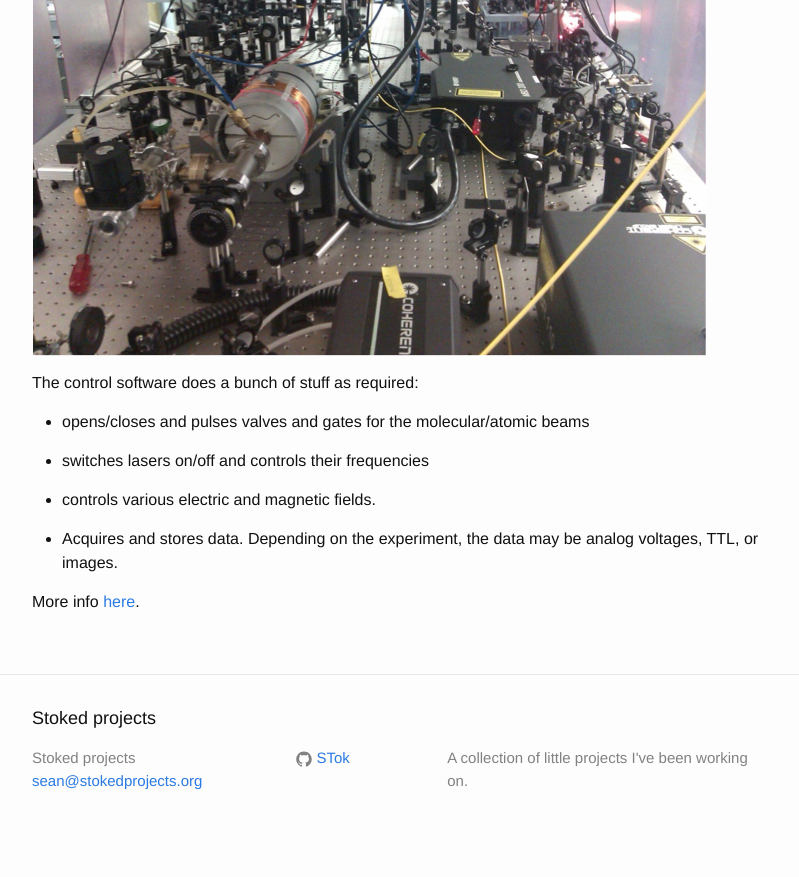
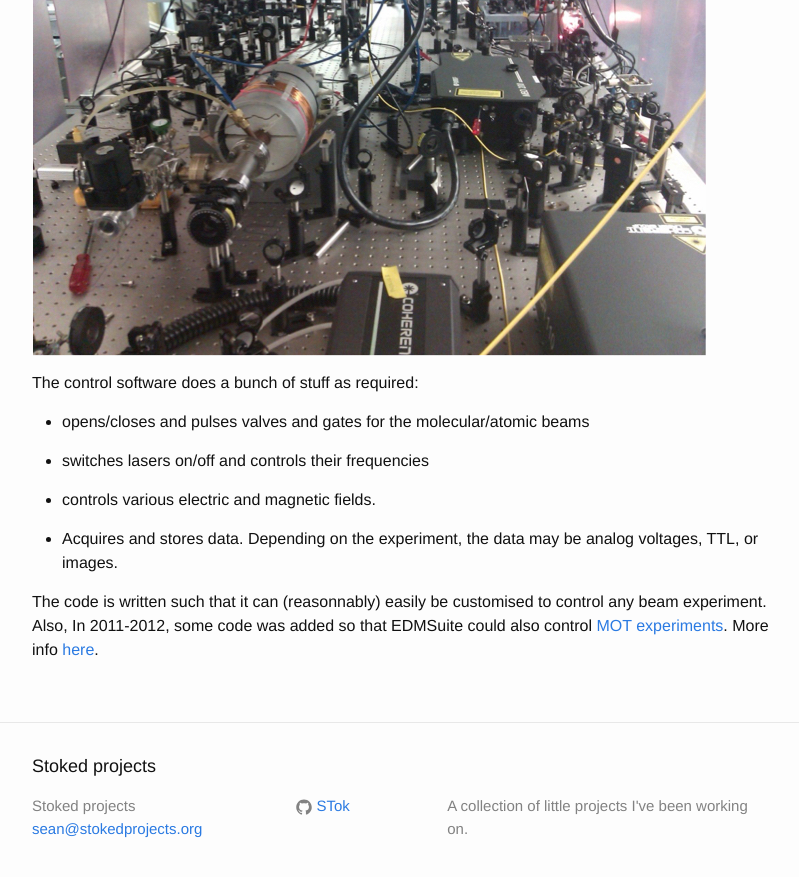
Before and after one commit to Stok/stok.github.io, a Jekyll site: the page built from _posts/2016-02-17-EDMSuite.markdown, in a window 1280 px wide and 900 px high, scrolled down 1430 px. Shown: the top 877 px of the window, without its empty margins (238-1037 px from the left). Built offline with Jekyll 4.4.1, drawn with Linux system fonts in a browser that asks for light colours; before the commit the page ends 2282 px from its top, so only the background shows below that.

Commit message:
EDMSuite modification

```diff
--- a/_posts/2016-02-17-EDMSuite.markdown
+++ b/_posts/2016-02-17-EDMSuite.markdown
@@ -21,7 +21,10 @@ The control software does a bunch of stuff as required:
 
 - Acquires and stores data. Depending on the experiment, the data may be analog voltages, TTL, or images.
 
+The code is written such that it can (reasonnably) easily be customised to control any beam experiment.
+Also, In 2011-2012, some code was added so that EDMSuite could also control [MOT experiments].
 More info [here].
 
 [EDMSuite]: https://github.com/ColdMatter/EDMSuite
 [here]: https://github.com/ColdMatter/EDMSuite
+[MOT experiments]: https://en.wikipedia.org/wiki/Magneto-optical_trap
```
